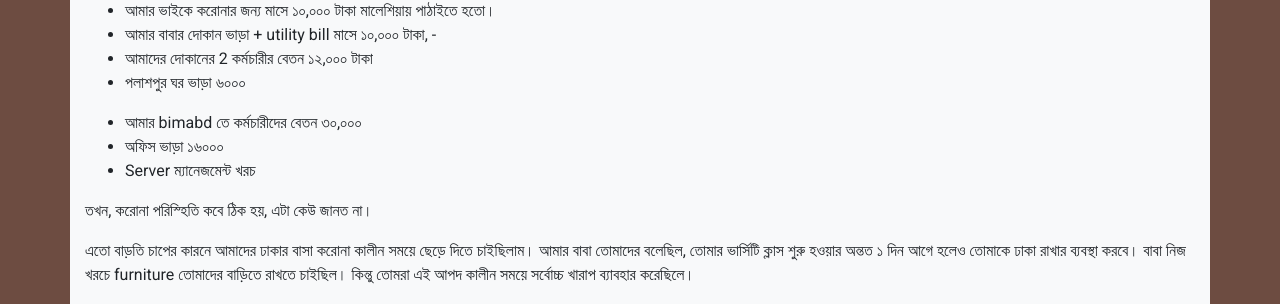
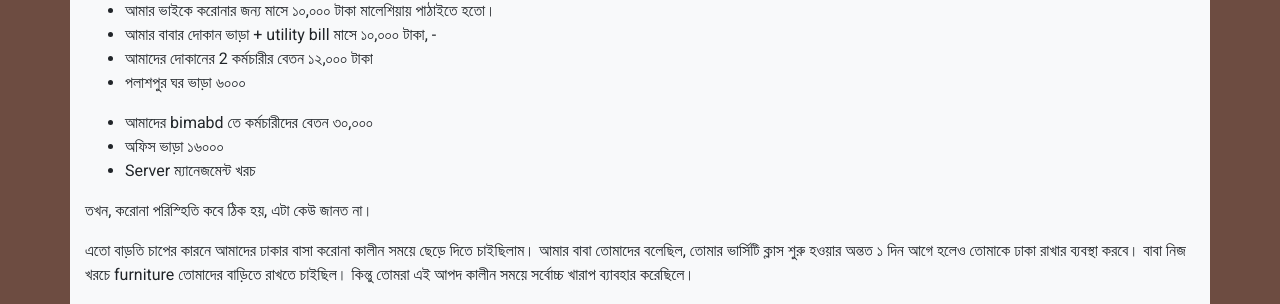
Before and after one commit to polodev/nobo, a Jekyll site: the page built from last-message.md, in a window 1280 px wide and 900 px high, scrolled down 318 px. Shown: the part 147-451 px from the top of the window. Built offline with Jekyll 4.4.1, drawn with Linux system fonts in a browser that asks for light colours; nearby versions of some CDN libraries.

Commit message:
--updated--

```diff
--- a/last-message.md
+++ b/last-message.md
@@ -17,7 +17,7 @@ active: last-message
 * আমাদের দোকানের 2 কর্মচারীর বেতন ১২,০০০ টাকা
 * পলাশপুর ঘর ভাড়া ৬০০০
 
-* আমার bimabd তে কর্মচারীদের বেতন ৩০,০০০
+* আমাদের bimabd তে কর্মচারীদের বেতন ৩০,০০০
 * অফিস ভাড়া ১৬০০০
 * Server ম্যানেজমেন্ট খরচ
 
```
Also changed, not shown: index233.md (+1 -1 lines).
